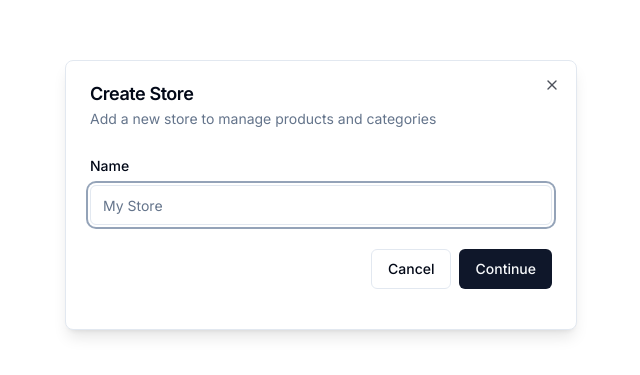
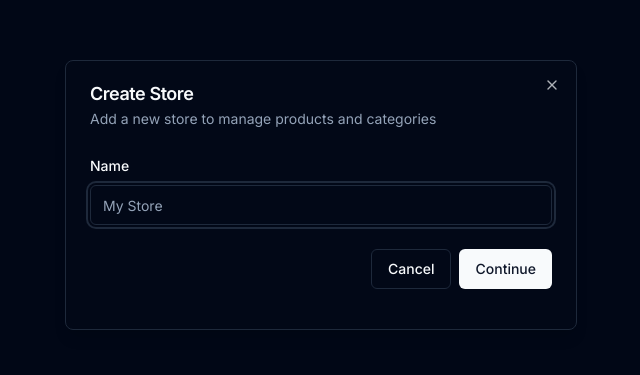
Before and after one commit to phhien203/next-ecommerce-admin, a Next.js app: page / in a window 1280 px wide. Shown: the part 205-580 px from the top of the page, without its empty margins (319-959 px from the left). Built offline with nearby package versions, Linux system fonts and the light colour scheme; no server answers; the database is empty; sample sign-in values are in the browser's storage.

Commit message:
feat(theme): add theme toggle

```diff
--- a/app/layout.tsx
+++ b/app/layout.tsx
@@ -4,6 +4,7 @@ import { Inter } from 'next/font/google'
 
 import { Toaster } from '@/components/ui/toaster'
 import { ModalProvider } from '@/providers/modal-provider'
+import { ThemeProvider } from '@/providers/theme-provider'
 import './globals.css'
 
 const inter = Inter({ subsets: ['latin'] })
@@ -22,9 +23,11 @@ export default function RootLayout({
     <ClerkProvider>
       <html lang="en">
         <body className={inter.className}>
-          <Toaster />
-          <ModalProvider />
-          {children}
+          <ThemeProvider attribute="class" defaultTheme="dark" enableSystem>
+            <Toaster />
+            <ModalProvider />
+            {children}
+          </ThemeProvider>
         </body>
       </html>
     </ClerkProvider>
--- a/components/navbar.tsx
+++ b/components/navbar.tsx
@@ -1,6 +1,7 @@
 import { UserButton, auth } from '@clerk/nextjs'
 import { redirect } from 'next/navigation'
 
+import ThemeToggle from '@/components/theme-toggle'
 import prismadb from '@/lib/prismadb'
 import MainNav from './main-nav'
 import StoreSwitcher from './store-switcher'
@@ -24,6 +25,7 @@ export default async function Navbar() {
         <StoreSwitcher items={stores} />
         <MainNav className="mx-4" />
         <div className="ml-auto flex items-center space-x-4">
+          <ThemeToggle />
           <UserButton afterSignOutUrl="/" />
         </div>
       </div>
--- /dev/null
+++ b/components/theme-toggle.tsx
@@ -0,0 +1,39 @@
+'use client'
+
+import { Moon, Sun } from 'lucide-react'
+import { useTheme } from 'next-themes'
+
+import { Button } from '@/components/ui/button'
+import {
+  DropdownMenu,
+  DropdownMenuContent,
+  DropdownMenuItem,
+  DropdownMenuTrigger,
+} from '@/components/ui/dropdown-menu'
+
+export default function ThemeToggle() {
+  const { setTheme } = useTheme()
+
+  return (
+    <DropdownMenu>
+      <DropdownMenuTrigger asChild>
+        <Button variant="outline" size="icon">
+          <Sun className="h-[1.2rem] w-[1.2rem] rotate-0 scale-100 transition-all dark:-rotate-90 dark:scale-0" />
+          <Moon className="absolute h-[1.2rem] w-[1.2rem] rotate-90 scale-0 transition-all dark:rotate-0 dark:scale-100" />
+          <span className="sr-only">Toggle theme</span>
+        </Button>
+      </DropdownMenuTrigger>
+      <DropdownMenuContent align="end">
+        <DropdownMenuItem onClick={() => setTheme('light')}>
+          Light
+        </DropdownMenuItem>
+        <DropdownMenuItem onClick={() => setTheme('dark')}>
+          Dark
+        </DropdownMenuItem>
+        <DropdownMenuItem onClick={() => setTheme('system')}>
+          System
+        </DropdownMenuItem>
+      </DropdownMenuContent>
+    </DropdownMenu>
+  )
+}
--- a/package.json
+++ b/package.json
@@ -36,6 +36,7 @@
     "lucide-react": "^0.262.0",
     "next": "13.4.10",
     "next-cloudinary": "^4.15.0",
+    "next-themes": "^0.2.1",
     "postcss": "8.4.26",
     "react": "18.2.0",
     "react-dom": "18.2.0",
--- /dev/null
+++ b/providers/theme-provider.tsx
@@ -0,0 +1,8 @@
+'use client'
+
+import { ThemeProvider as NextThemesProvider } from 'next-themes'
+import { type ThemeProviderProps } from 'next-themes/dist/types'
+
+export function ThemeProvider({ children, ...props }: ThemeProviderProps) {
+  return <NextThemesProvider {...props}>{children}</NextThemesProvider>
+}
```
Also changed, not shown: 1 other file (tests, documents, lock files or other folders).
